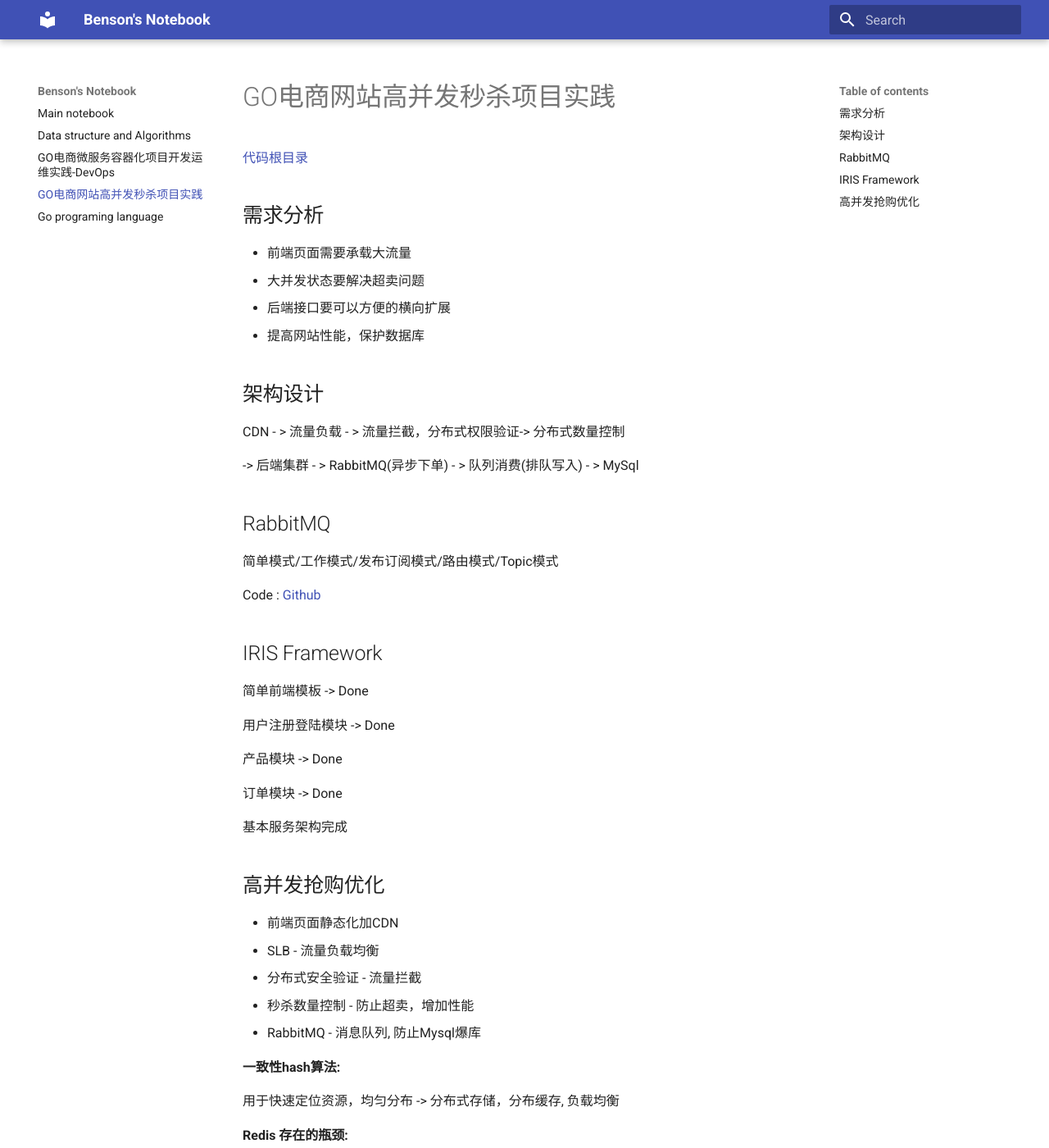
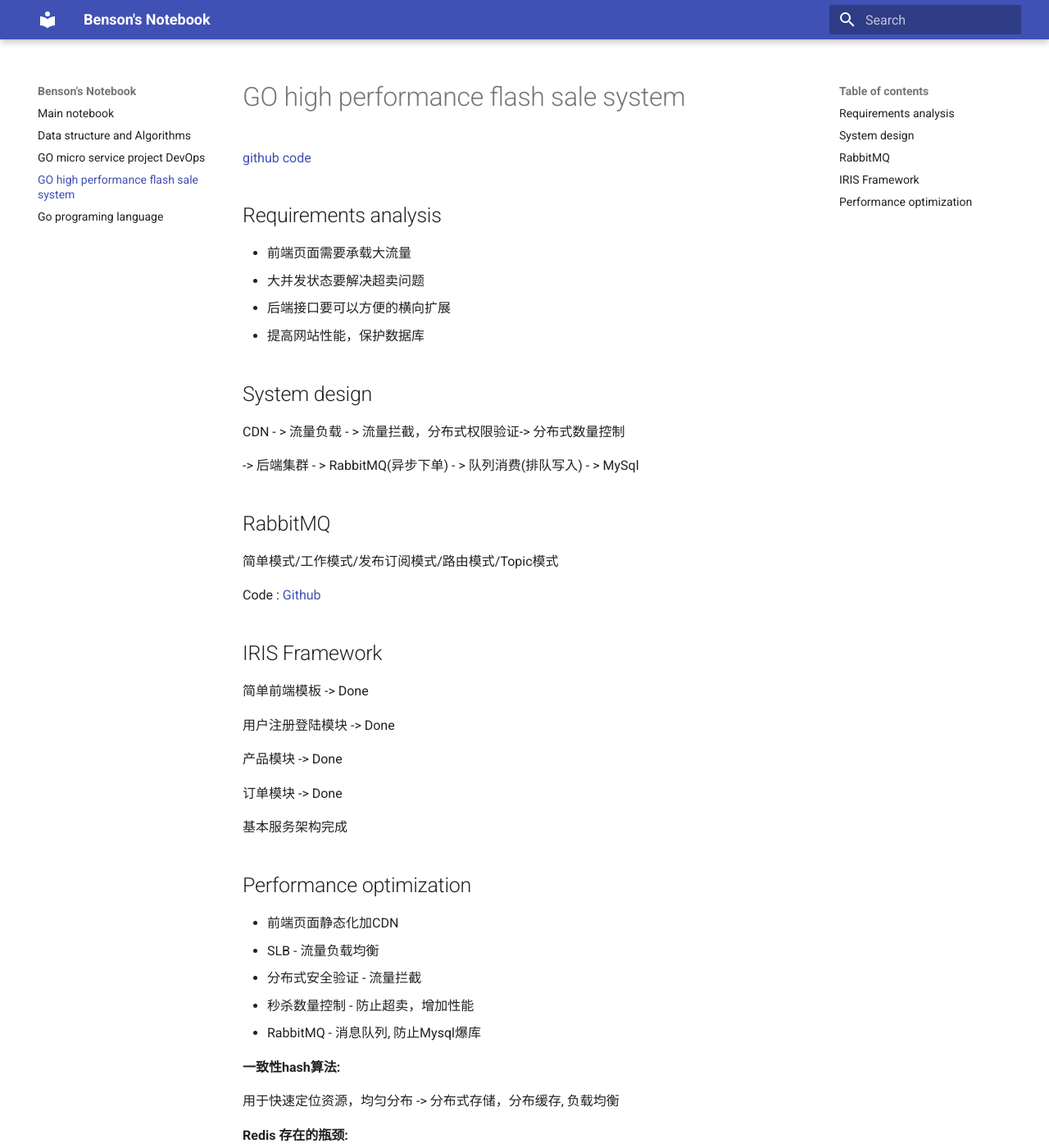
Before and after one commit to Bensonluo/benson-notebook, an MkDocs documentation site: the page built from docs/go-shopping-practice.md, in a window 1280 px wide and 1400 px high. Shown: the whole window at 82% size. Built offline with MkDocs 1.6.1 and Material for MkDocs 9.7.7, drawn with Linux system fonts in a browser that asks for light colours.

Commit message:
updated title to english

```diff
--- a/docs/go-microservice-devops.md
+++ b/docs/go-microservice-devops.md
@@ -1,8 +1,8 @@
-# GO电商微服务容器化项目开发运维实践-DevOps
+# GO micro service project DevOps
 
 
 
-[代码根目录](https://github.com/Bensonluo/go-microservice-devops-sre)
+[github code](https://github.com/Bensonluo/go-microservice-devops-sre)
 
 ## DDD: Domain Driven Design
 
@@ -26,7 +26,7 @@
 
 
 
-### go-micro框架
+### go-micro framework
 
 1. 提供分布式系统的核心库
 2. 对分布式系统的高度抽象
--- a/docs/go-shopping-practice.md
+++ b/docs/go-shopping-practice.md
@@ -1,10 +1,10 @@
-# GO电商网站高并发秒杀项目实践
+# GO high performance flash sale system
 
 
 
-[代码根目录](https://github.com/Bensonluo/go-flash-sale)
+[github code](https://github.com/Bensonluo/go-flash-sale)
 
-## 需求分析
+## Requirements analysis
 
 - 前端页面需要承载大流量
 - 大并发状态要解决超卖问题
@@ -13,7 +13,7 @@
 
 
 
-## 架构设计
+## System design
 
 CDN - > 流量负载 - > 流量拦截，分布式权限验证-> 分布式数量控制
 
@@ -43,7 +43,7 @@
 
 
 
-## 高并发抢购优化
+## Performance optimization
 
 - 前端页面静态化加CDN
 - SLB - 流量负载均衡
```
Also changed, not shown: other parts of docs/go-microservice-devops.md (+1 -1 lines).
